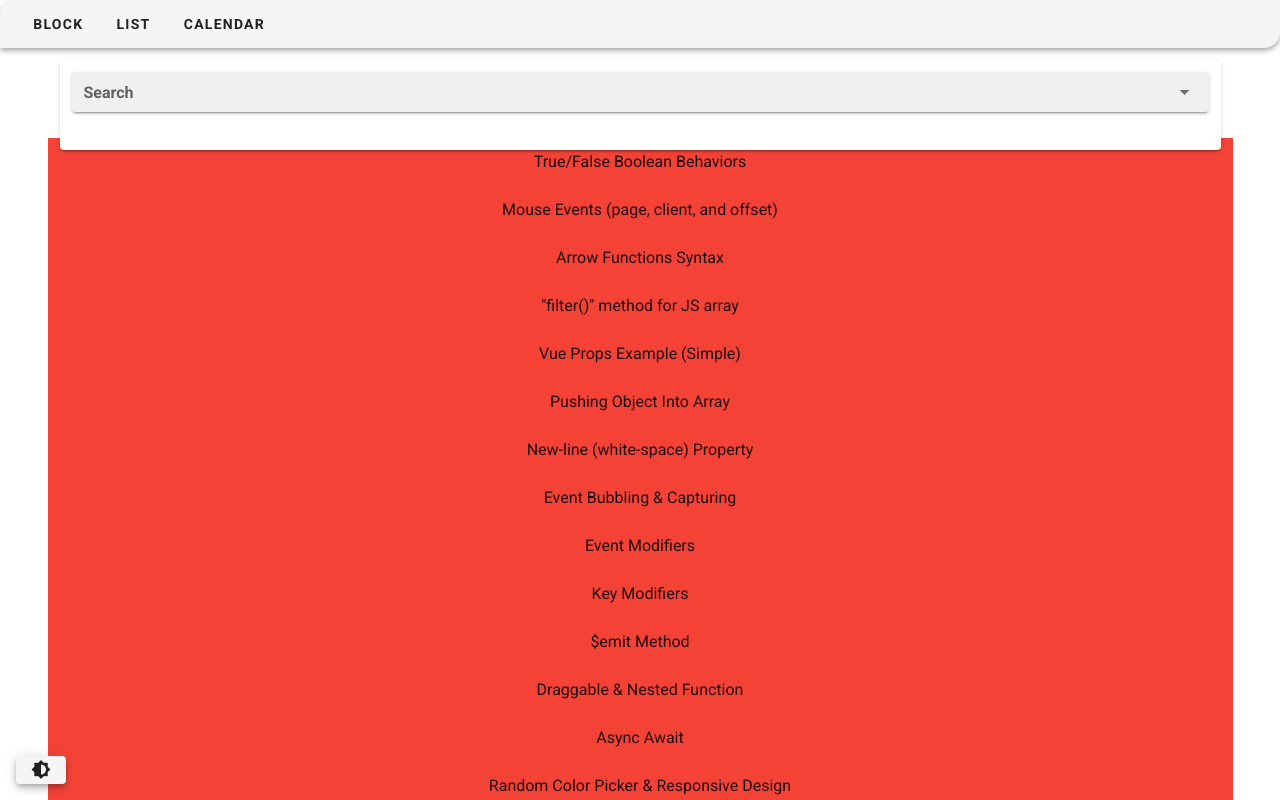
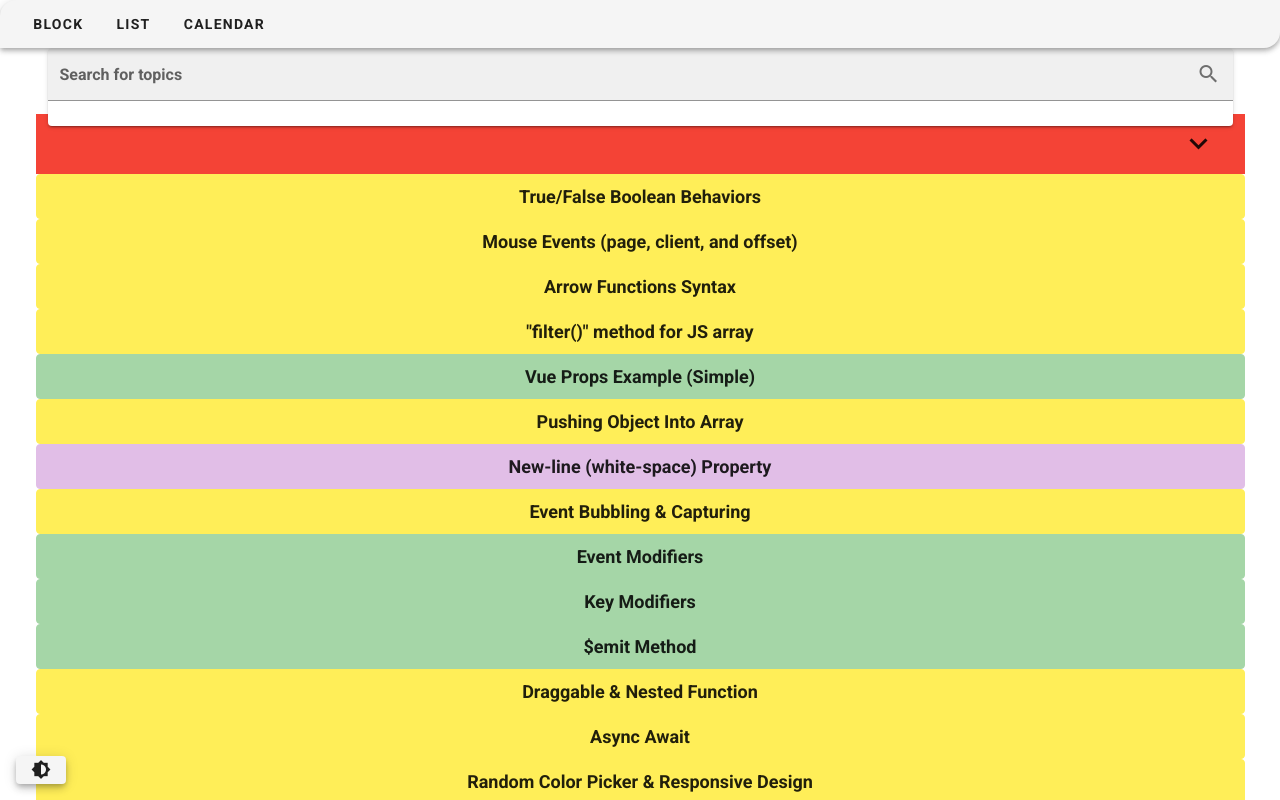
Before and after one commit to kevinmnm/akad-v3, a Vue app: page /about in a window 1280 px wide. Both pictures are taken after a click on the button "LIST". Shown: the top 800 px of the page. Built offline with nearby package versions, Linux system fonts and the light colour scheme.

Commit message:
Configured render function for list view

```diff
--- a/src/App.vue
+++ b/src/App.vue
@@ -2,19 +2,19 @@
    <v-app>
       <v-app-bar absolute shaped dense app>
          <v-btn
-         @click="$store.commit('change_view_type', 'block')"
+         @click="$store.commit('change_view_type', 'block'), reset()"
          text
          height='100%'
          class='font-weight-bold'>
             block
          </v-btn>
-         <v-btn @click="$store.commit('change_view_type', 'list')"
+         <v-btn @click="$store.commit('change_view_type', 'list'), reset()"
          text
          height='100%'
          class='font-weight-bold'>
             list
          </v-btn>
-         <v-btn @click="$store.commit('change_view_type', 'calendar')"
+         <v-btn @click="$store.commit('change_view_type', 'calendar'), reset()"
          text
          height='100%'
          class='font-weight-bold'>
@@ -33,12 +33,22 @@
 
 <script>
 import Main from "./views/Main.vue";
+import contents from "@/components/contents.js";
 
 export default {
    name: "App",
    components: {
       Main
    },
-   data: () => ({})
+   data(){
+      return {
+         content: contents
+      }
+   },
+   methods: {
+      reset(){
+         this.content.forEach( val => val.show = true );
+      }
+   }
 };
 </script>
--- a/src/components/learned.vue
+++ b/src/components/learned.vue
@@ -1,5 +1,6 @@
 <template>
    <v-container
+      id="learned"
       class="mb-12 pb-0"
       v-if="renderIndex || renderIndex === 0"
       :style="{ border: learnBorder }"
--- a/src/components/list.vue
+++ b/src/components/list.vue
@@ -1,102 +1,151 @@
 <template>
-   <v-container>
+   <v-container class='pa-0'>
       <v-card class="text-center font-weight-bold">
          <v-container>
-            <v-row>
-               <v-col>
+            <v-row class='pa-0'>
+               <v-col class='pa-0 ma-0'>
                   <v-autocomplete
+                     filled
                      dense
-                     solo-inverted
                      clearable
-                     filled
-                     hint
-                     label="Search"
-                     :items="search_list"
                      :search-input.sync="search_input"
+                     :items="content"
+                     item-color="green"
+                     item-text="topic"
+                     label="Search for topics"
+                     append-icon="mdi-magnify"
+                     class='ma-0'
                   >
-                     sdfsdf
                   </v-autocomplete>
                </v-col>
             </v-row>
          </v-container>
       </v-card>
-      <v-row v-for="(all, ind) in content" :key="ind">
-         <v-col class="red text-center">
-            {{ all.topic }}
+
+      <v-row class='red'>
+         <v-col cols='6'></v-col>
+         <v-col cols='6' class='text-right'>
+            <v-menu offset-y transition="slide-y-transition">
+               <template v-slot:activator="{ on, attrs }">
+                  <v-btn v-bind="attrs" v-on="on" text dense>
+                     <v-icon large>mdi-chevron-down</v-icon>
+                  </v-btn>
+               </template>
+               <v-list>
+                  <v-list-item>
+                     <v-btn @click="show_all()" width='100%'>All</v-btn>
+                  </v-list-item>
+                  <v-list-item v-for="(all, ind) in lang" :key="all.name" >
+                     <v-btn @click="sorting(ind)" class='ma-0' width='100%' :class="all.content.toLowerCase()">
+                        {{ all.name }}
+                     </v-btn>
+                  </v-list-item>
+               </v-list>
+            </v-menu>
          </v-col>
       </v-row>
+
+      <v-row
+         v-for="(all, ind) in content"
+         :key="ind"
+      >
+         <v-col class="pa-0 ma-0 font-weight-bold" style="font-size:18px;">
+            <v-card
+               hover
+               outlined
+               width="100%"
+               height="100%"
+               class="text-center pa-3 pa-sm-2"
+               :class="all.content.toLowerCase()"
+               v-show="all.show"
+               @click="show_learned(ind)"
+               style="cursor:pointer;"
+               @mouseenter="show_snacker($event, ind)"
+               @mouseleave="snacker = false"
+            >
+               {{ all.topic }}
+            </v-card>
+         </v-col>
+      </v-row>
+
+      <v-container>
+         <v-snackbar
+            v-model="snacker"
+            fixed
+            bottom
+         >
+            {{ (snacker_ind || snacker_ind === 0) ? content[snacker_ind].description : null }}
+         </v-snackbar>
+      </v-container>
    </v-container>
 </template>
 
 <script>
 import contents from "./contents.js";
+import langs from "./content-vuetify.js";
 
 export default {
    name: "listComp",
    data() {
       return {
          content: contents,
+         lang: langs,
          search_input: null,
-         search_list: null
+         snacker_ind: null,
+         snacker: false
       };
    },
-   // computed: {
-   //    search_list(){
-   //       return (
-   //          contents.forEach( item => {
-   //             if (
-   //                this.search_input
-   //                &&
-   //                (
-   //                   this.stringer(item)
-   //                   ===
-   //                   this.search_input.replace(/ /g, '')
-   //                   .toLowerCase()
-   //                )
-   //             ) {
-   //                console.log(item.topic)
-   //             }
-   //          })
-   //       )
-   //    }
-   // },
    methods: {
-      stringer(val) {
-         return (
-            val.topic +
-            val.name +
-            val.date +
-            val.content +
-            val.description
-         )
-            .replace(/ /g, "")
-            .toLowerCase();
+      sorting(ind) {
+         this.content.forEach(conte => {
+            conte.show = true;
+            if (
+               conte.name.toLowerCase() !== this.lang[ind].name.toLowerCase()
+            ) {
+               conte.show = false;
+            }
+         });
+      },
+      show_all() {
+         this.content.forEach(conte => {
+            conte.show = true;
+         });
+      },
+      show_learned(ind) {
+         this.$store.commit("change_render_index", ind);
+
+         if (!document.querySelector("#learned")) {
+            return setTimeout(() => {
+               document
+                  .querySelector("#learned")
+                  .scrollIntoView({ behavior: "auto" });
+            }, 100);
+         }
+         document.querySelector("#learned").scrollIntoView({ behavior: "auto" });
+      },
+      show_snacker(e, ind) {
+         this.snacker_ind = ind;
+         this.snacker = true;
+         e.target.style.backgroundColor = 'black';
       }
-      // innerContent(){
-      //    for (let x of contents){
-      //       return (
-      //          console.log((x.topic + x.name + x.date + x.content + x.description).replace(/ /g, ''))
-      //       )
-      //    }
-      // }
    },
    watch: {
-      search_input(newVal) {
-         contents.forEach(item => {
-            if (
-               newVal.replace(/ /g, "").toLowerCase()
-               &&
-               this.stringer(item).match(/newVal/g)
-            ) {
-               console.log(item.topic);
-            } else {
-               console.log('what');
-            }
-         });
+      search_input(val) {
+         if (val) {
+            this.content.forEach(item => {
+               if (item.topic === this.search_input) {
+                  item.show = true;
+               } else {
+                  item.show = false;
+               }
+            })
+         } else {
+            this.content.forEach(item => item.show = true )
+         }
       }
    }
 };
 </script>
 
-<style>
+<style lang="scss">
 </style>
--- a/src/plugins/vuetify.js
+++ b/src/plugins/vuetify.js
@@ -18,7 +18,8 @@ export default new Vuetify({
             mongo: '#FFD180',
             mysql: '#E0E0E0',
             firebase: '#EF9A9A',
-            other: '#FFFFFF'
+            other: '#FFFFFF',
+            gre: '#303030'
          },
          dark: {
             block_bg: '#000000',
@@ -31,7 +32,8 @@ export default new Vuetify({
             mongo: '#E65100',
             mysql: '#424242',
             firebase: '#D50000',
-            other: '	#000000'
+            other: '#000000',
+            gre: '#D3D3D3'
          }
       }
    }
--- a/src/router/index.js
+++ b/src/router/index.js
@@ -22,7 +22,14 @@ const routes = [
 const router = new VueRouter({
    mode: "history",
    base: process.env.BASE_URL,
-   routes
+   routes,
+   scrollBehavior(to){
+      if (to.hash){
+         return {
+            selector: to.hash
+         }
+      }
+   }
 });
 
 export default router;
```
